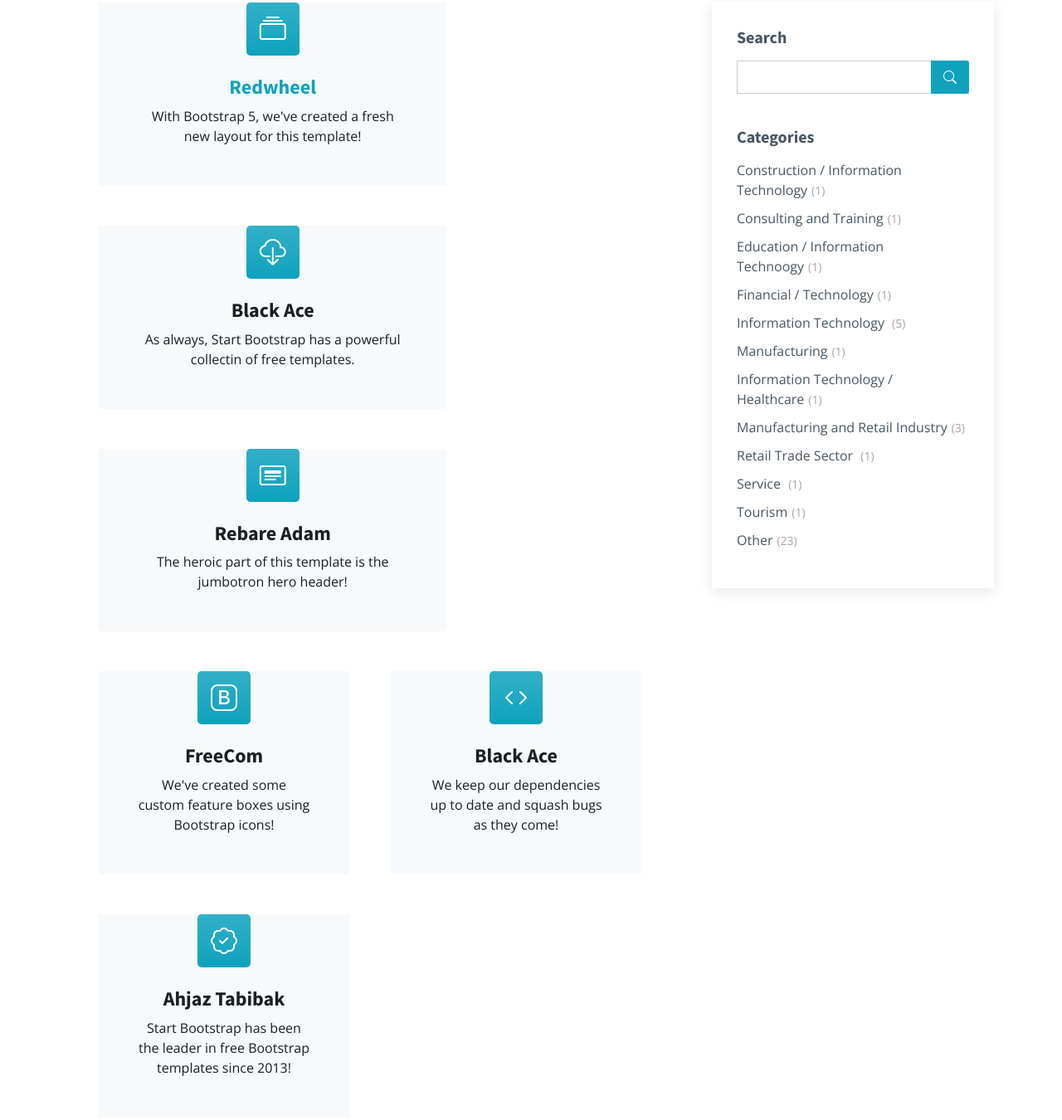
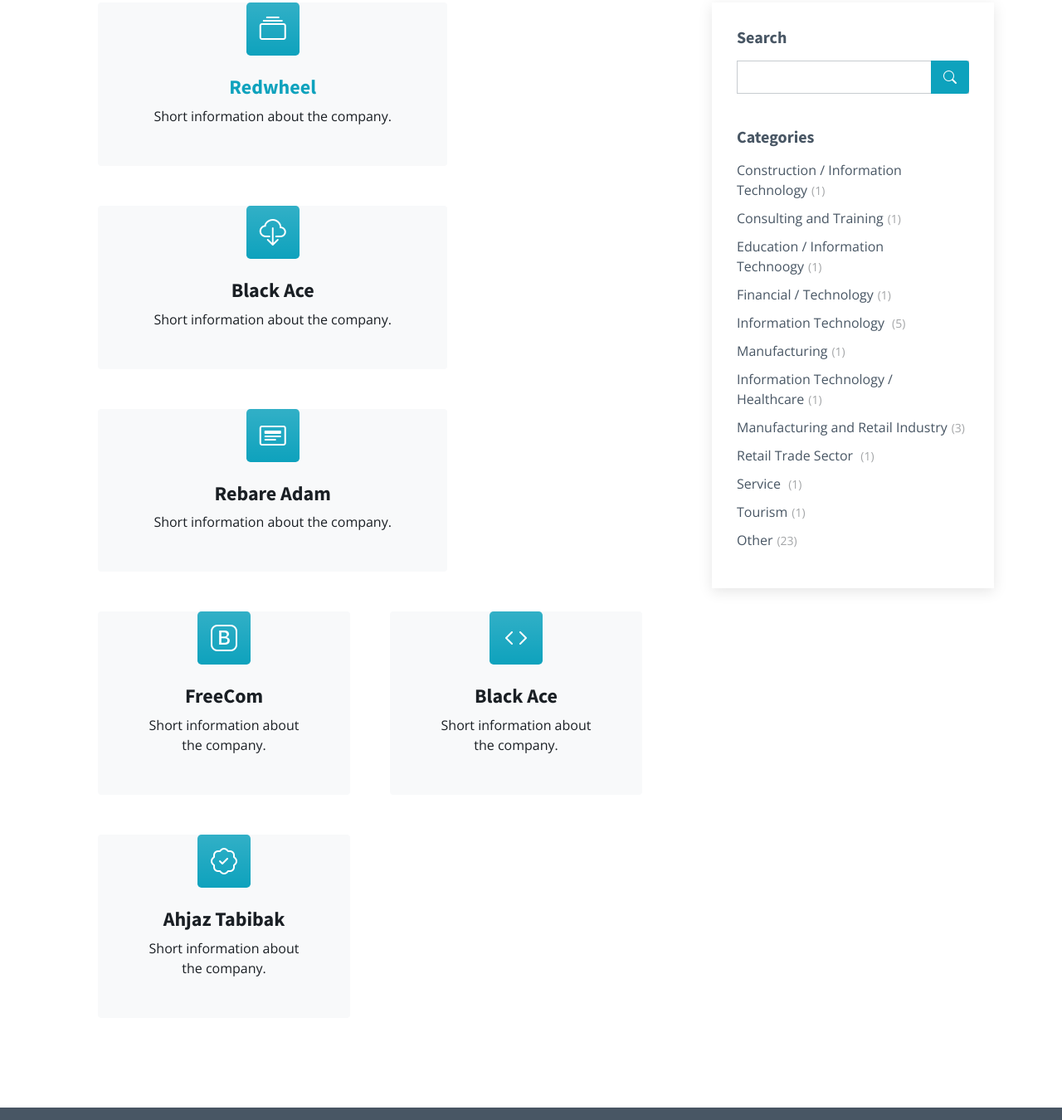
Before and after one commit to Khaled-92/startup, a plain HTML site: page all_startups.html in a window 1280 px wide. Shown: the part 199-1549 px from the top of the page at 83% size. Drawn offline with nearby package versions, Linux system fonts and the light colour scheme.

Commit message:
five commit

```diff
--- a/all_startups.html
+++ b/all_startups.html
@@ -62,7 +62,7 @@
           <li><a class="nav-link scrollto" href="index.html">Home</a></li>
           <li><a class="nav-link scrollto" href="index.html#about">About</a></li>
           <li><a class="nav-link scrollto" href="index.html#services">Services</a></li>
-          <li><a href="blog.html">Startups</a></li>
+          <li><a href="all_startup.html">Startups</a></li>
           <li><a class="nav-link scrollto" href="index.html#contact">Contact</a></li>
         </ul>
         <i class="bi bi-list mobile-nav-toggle d-none"></i>
@@ -107,7 +107,7 @@
                             <div class="card-body text-center p-4 p-lg-5 pt-0 pt-lg-0">
                                 <div class="feature bg-primary bg-gradient text-white rounded-3 mb-4 mt-n4"><i class="bi bi-collection"></i></div>
                                 <a href="startup-details.html"><h2 class="fs-4 fw-bold">Redwheel</h2></a>
-                                <p class="mb-0">With Bootstrap 5, we've created a fresh new layout for this template!</p>
+                                <p class="mb-0">Short information about the company.</p>
                             </div>
                         </div>
                     </div>
@@ -116,7 +116,7 @@
                             <div class="card-body text-center p-4 p-lg-5 pt-0 pt-lg-0">
                                 <div class="feature bg-primary bg-gradient text-white rounded-3 mb-4 mt-n4"><i class="bi bi-cloud-download"></i></div>
                                 <h2 class="fs-4 fw-bold">Black Ace</h2>
-                                <p class="mb-0">As always, Start Bootstrap has a powerful collectin of free templates.</p>
+                                <p class="mb-0">Short information about the company.</p>
                             </div>
                         </div>
                     </div>
@@ -125,7 +125,7 @@
                             <div class="card-body text-center p-4 p-lg-5 pt-0 pt-lg-0">
                                 <div class="feature bg-primary bg-gradient text-white rounded-3 mb-4 mt-n4"><i class="bi bi-card-heading"></i></div>
                                 <h2 class="fs-4 fw-bold">Rebare Adam </h2>
-                                <p class="mb-0">The heroic part of this template is the jumbotron hero header!</p>
+                                <p class="mb-0">Short information about the company.</p>
                             </div>
                         </div>
                     </div>
@@ -134,7 +134,7 @@
                             <div class="card-body text-center p-4 p-lg-5 pt-0 pt-lg-0">
                                 <div class="feature bg-primary bg-gradient text-white rounded-3 mb-4 mt-n4"><i class="bi bi-bootstrap"></i></div>
                                 <h2 class="fs-4 fw-bold">FreeCom</h2>
-                                <p class="mb-0">We've created some custom feature boxes using Bootstrap icons!</p>
+                                <p class="mb-0">Short information about the company.</p>
                             </div>
                         </div>
                     </div>
@@ -143,7 +143,7 @@
                             <div class="card-body text-center p-4 p-lg-5 pt-0 pt-lg-0">
                                 <div class="feature bg-primary bg-gradient text-white rounded-3 mb-4 mt-n4"><i class="bi bi-code"></i></div>
                                 <h2 class="fs-4 fw-bold">Black Ace</h2>
-                                <p class="mb-0">We keep our dependencies up to date and squash bugs as they come!</p>
+                                <p class="mb-0">Short information about the company.</p>
                             </div>
                         </div>
                     </div>
@@ -152,7 +152,7 @@
                             <div class="card-body text-center p-4 p-lg-5 pt-0 pt-lg-0">
                                 <div class="feature bg-primary bg-gradient text-white rounded-3 mb-4 mt-n4"><i class="bi bi-patch-check"></i></div>
                                 <h2 class="fs-4 fw-bold">Ahjaz Tabibak</h2>
-                                <p class="mb-0">Start Bootstrap has been the leader in free Bootstrap templates since 2013!</p>
+                                <p class="mb-0">Short information about the company.</p>
                             </div>
                         </div>
                     </div>
```
